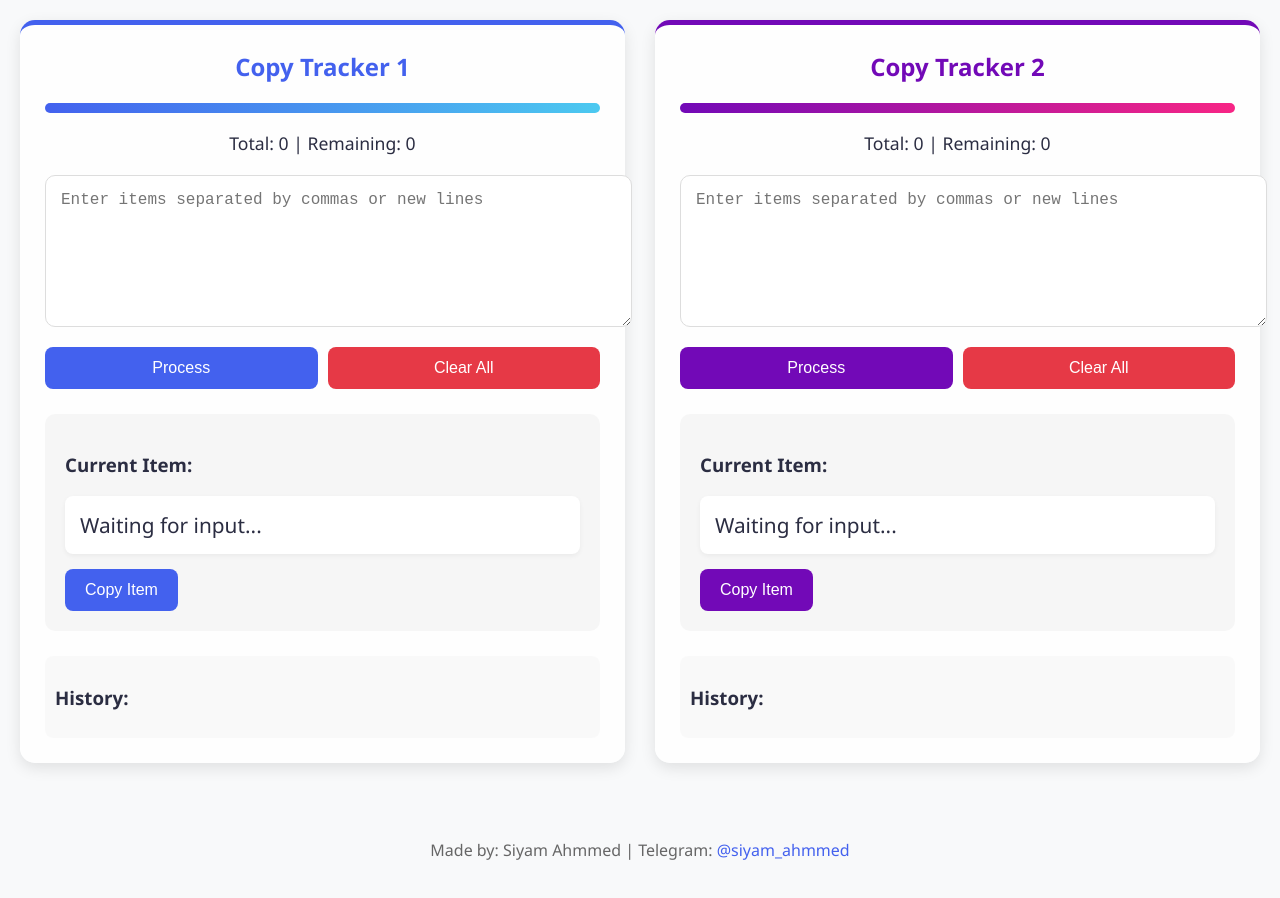
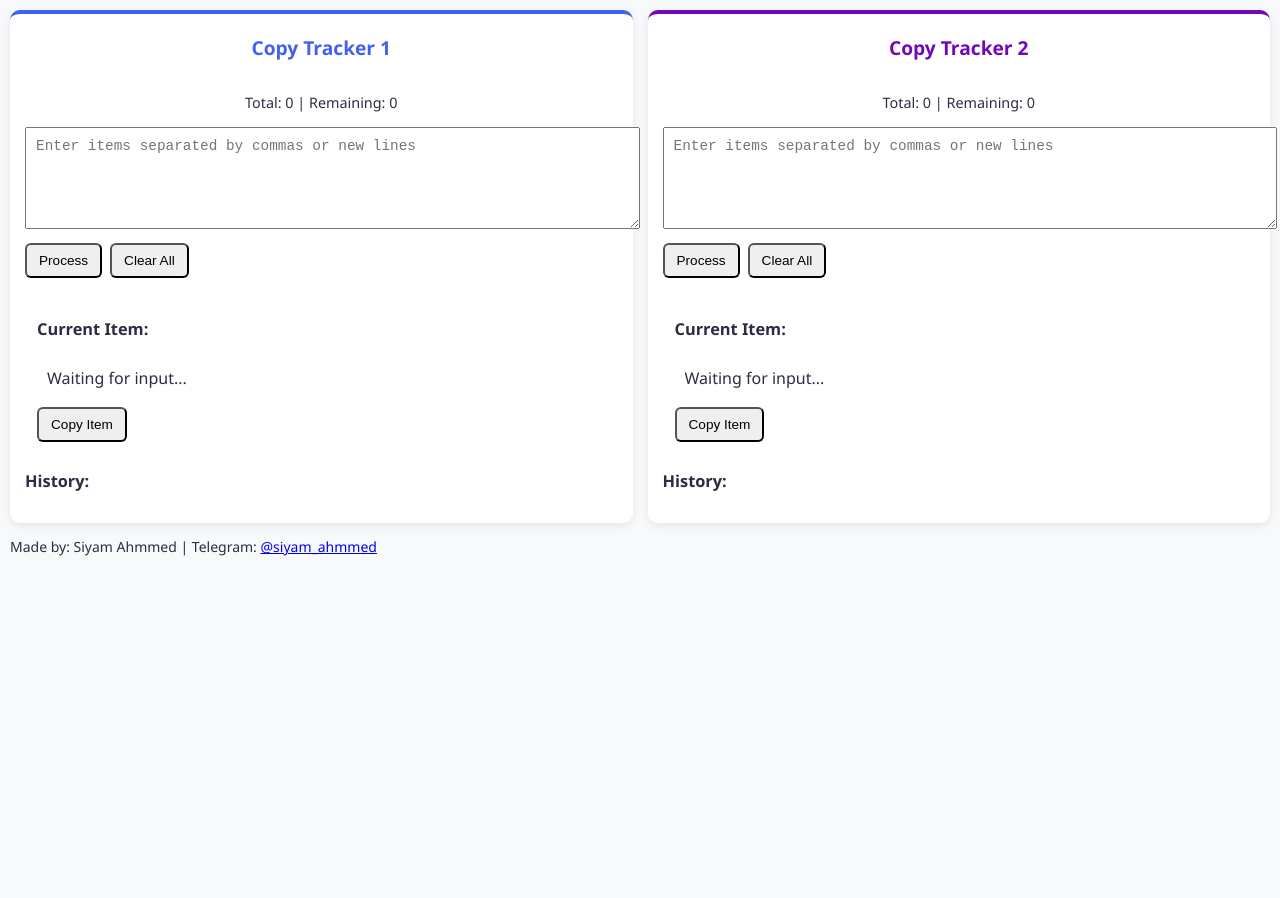
Before and after one commit to Siyaams/siyamcopy, a plain HTML site: page index.html in a window 1280 px wide. After the commit the page ends 800 px from the top, so only its background shows below. Drawn offline with Linux system fonts and the light colour scheme.

Commit message:
Update style.css

```diff
--- a/style.css
+++ b/style.css
@@ -3,7 +3,7 @@
   --primary-2: #7209b7;
   --accent: #4cc9f0;
   --bg-color: #f8f9fa;
-    --card-bg: rgba(255, 255, 255, 0.9);
+  --card-bg: rgba(255, 255, 255, 0.95);
   --text-dark: #2b2d42;
 }
 
@@ -12,41 +12,39 @@ body {
   background: var(--bg-color);
   color: var(--text-dark);
   margin: 0;
-    padding: 20px;
+  padding: 10px;
+  font-size: 14px; /* Smaller base font */
 }
 
 .main-container {
   display: grid;
-    grid-template-columns: repeat(auto-fit, minmax(400px, 1fr));
-    gap: 30px;
-    max-width: 1400px;
+  grid-template-columns: repeat(auto-fit, minmax(280px, 1fr));
+  gap: 15px;
+  max-width: 100%;
   margin: 0 auto;
 }
 
 .tracker-container {
   background: var(--card-bg);
-    padding: 25px;
-    border-radius: 15px;
-    box-shadow: 0 5px 15px rgba(0, 0, 0, 0.1);
-    transition: transform 0.3s ease;
-}
-
-.tracker-container:hover {
-    transform: translateY(-5px);
-}
-
-.tracker-container:nth-child(1) {
-    border-top: 5px solid var(--primary-1);
+  padding: 15px;
+  border-radius: 10px;
+  box-shadow: 0 3px 10px rgba(0, 0, 0, 0.08);
+  border-top: 4px solid var(--primary-1);
+  min-width: 0; /* Prevent overflow */
 }
 
 .tracker-container:nth-child(2) {
-    border-top: 5px solid var(--primary-2);
+  border-top-color: var(--primary-2);
 }
 
 h2 {
+  font-size: 1.2rem;
+  margin: 5px 0 10px;
   color: var(--primary-1);
   text-align: center;
-    margin-top: 0;
+  white-space: nowrap;
+  overflow: hidden;
+  text-overflow: ellipsis;
 }
 
 .tracker-container:nth-child(2) h2 {
@@ -54,128 +52,88 @@ h2 {
 }
 
 .progress-container {
-    margin: 20px 0;
+  margin: 10px 0;
 }
 
 .progress-bar {
-    height: 10px;
-    border-radius: 5px;
-    margin-bottom: 10px;
-    transition: width 0.5s ease;
-}
-
-#progress-bar-1 {
-    background: linear-gradient(90deg, var(--primary-1), var(--accent));
-}
-
-#progress-bar-2 {
-    background: linear-gradient(90deg, var(--primary-2), #f72585);
+  height: 8px;
+  border-radius: 4px;
+  margin-bottom: 8px;
 }
 
 .stats {
-    font-size: 1.1rem;
+  font-size: 0.9rem;
+  margin: 8px 0;
   text-align: center;
-    font-weight: 500;
 }
 
 .input-section textarea {
   width: 100%;
-    height: 120px;
-    padding: 15px;
-    border: 1px solid #ddd;
-    border-radius: 10px;
-    resize: vertical;
-    font-size: 1rem;
-    margin-bottom: 15px;
+  height: 80px;
+  padding: 10px;
+  font-size: 0.9rem;
+  margin-bottom: 10px;
 }
 
 .button-group {
   display: flex;
-    gap: 10px;
-    margin-bottom: 20px;
+  gap: 8px;
+  margin-bottom: 12px;
 }
 
 button {
-    padding: 12px 20px;
-    border: none;
-    border-radius: 8px;
-    font-size: 1rem;
-    cursor: pointer;
-    transition: all 0.3s ease;
-    flex: 1;
-    font-weight: 500;
-}
-
-#process-btn-1, #copy-btn-1 {
-    background-color: var(--primary-1);
-    color: white;
-}
-
-#process-btn-2, #copy-btn-2 {
-    background-color: var(--primary-2);
-    color: white;
-}
-
-#clear-btn-1, #clear-btn-2 {
-    background-color: #e63946;
-    color: white;
-}
-
-button:hover {
-    opacity: 0.9;
-    transform: translateY(-2px);
+  padding: 8px 12px;
+  font-size: 0.85rem;
+  border-radius: 6px;
 }
 
 .copy-section {
-    margin: 25px 0;
-    padding: 20px;
-    background: rgba(0, 0, 0, 0.03);
-    border-radius: 10px;
+  margin: 12px 0;
+  padding: 12px;
 }
 
 .current-item {
-    font-size: 1.3rem;
-    margin: 15px 0;
-    padding: 15px;
-    background: white;
-    border-radius: 8px;
-    word-break: break-all;
-    box-shadow: 0 2px 5px rgba(0, 0, 0, 0.05);
+  font-size: 1rem;
+  padding: 10px;
+  margin: 8px 0;
 }
 
 .history {
-    max-height: 250px;
-    overflow-y: auto;
-    padding: 10px;
-    background: rgba(0, 0, 0, 0.02);
-    border-radius: 8px;
-}
-
-.history ul {
-    list-style: none;
-    padding: 0;
+  max-height: 150px;
 }
 
 .history li {
-    padding: 8px 12px;
-    border-bottom: 1px solid #eee;
-    font-size: 0.95rem;
+  padding: 6px 8px;
+  font-size: 0.8rem;
 }
 
-.footer {
-    text-align: center;
-    margin-top: 40px;
-    padding: 20px;
-    color: #666;
+/* Mobile-first adjustments */
+@media (max-width: 600px) {
+  .main-container {
+    grid-template-columns: 1fr 1fr;
+    gap: 8px;
   }
 
-.footer a {
-    color: var(--primary-1);
-    text-decoration: none;
+  .tracker-container {
+    padding: 10px;
   }
 
-@media (max-width: 768px) {
-    .main-container {
-        grid-template-columns: 1fr;
+  h2 {
+    font-size: 1rem;
+  }
+
+  .input-section textarea {
+    height: 60px;
   }
 }
+
+/* Extra small devices */
+@media (max-width: 400px) {
+  body {
+    font-size: 13px;
+  }
+
+  button {
+    padding: 6px 8px;
+  }
+}
```
Lines whose indentation alone changed are shown as unchanged.
